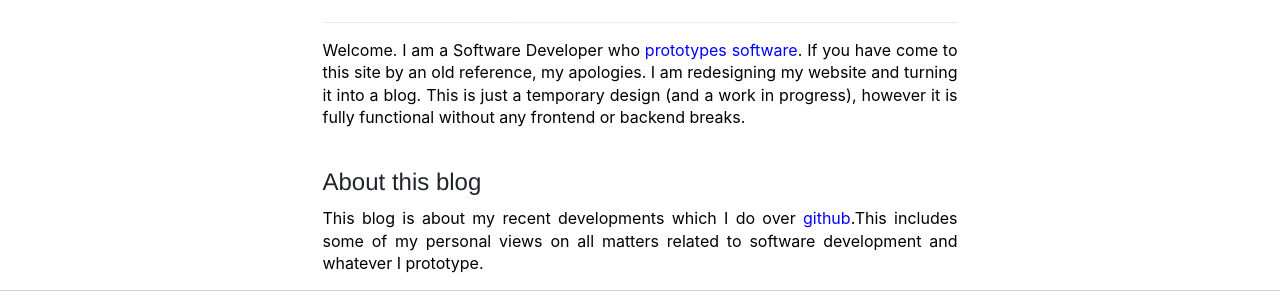
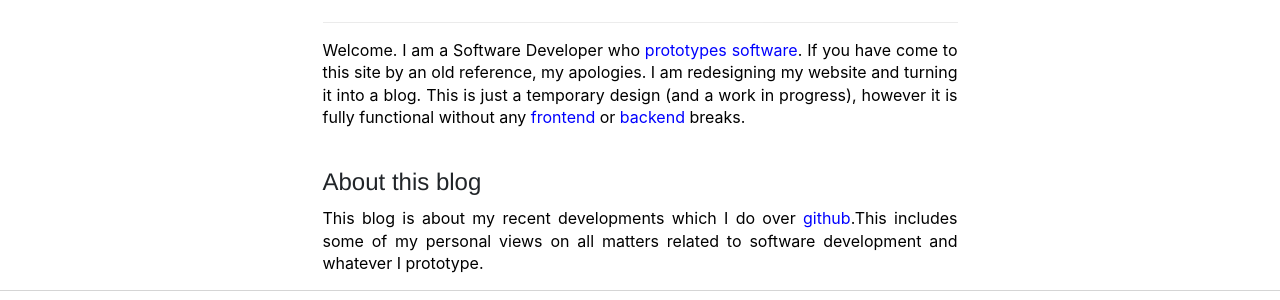
Before and after one commit to Mr-Kumar-Abhishek/brain-beats-blog, a Jekyll site: the page built from index.html, in a window 1280 px wide. Shown: the part 275-575 px from the top of the page. Built offline with Jekyll 4.4.1, drawn with Linux system fonts in a browser that asks for light colours; nearby versions of some CDN libraries; part of the change alters nothing that is shown.

```diff
--- a/index.html
+++ b/index.html
@@ -20,7 +20,7 @@ keywords: Abhishek Kumar, Software Developer, Mr Kumar Abhishek, Mr Kumar, Mr Ab
                                 <h2>Hi there !</h2>
                                 <hr>
                         </div>
-                        <p>Welcome. I am a Software Developer who <a href="https://en.wikipedia.org/wiki/Software_prototyping">prototypes software</a>. If you have come to this site by an old reference, my apologies. I am redesigning my website and turning it into a blog. This is just a temporary design (and a work in progress), however it is fully functional without any frontend or backend breaks.</p>
+                        <p>Welcome. I am a Software Developer who <a href="https://en.wikipedia.org/wiki/Software_prototyping">prototypes software</a>. If you have come to this site by an old reference, my apologies. I am redesigning my website and turning it into a blog. This is just a temporary design (and a work in progress), however it is fully functional without any <a href="https://en.wikipedia.org/wiki/Front-end_web_development" >frontend</a> or <a href="https://en.wikipedia.org/wiki/Front_and_back_ends">backend</a> breaks.</p>
                         <br>
 				<section>
 					<h3>About this blog</h3>
```
